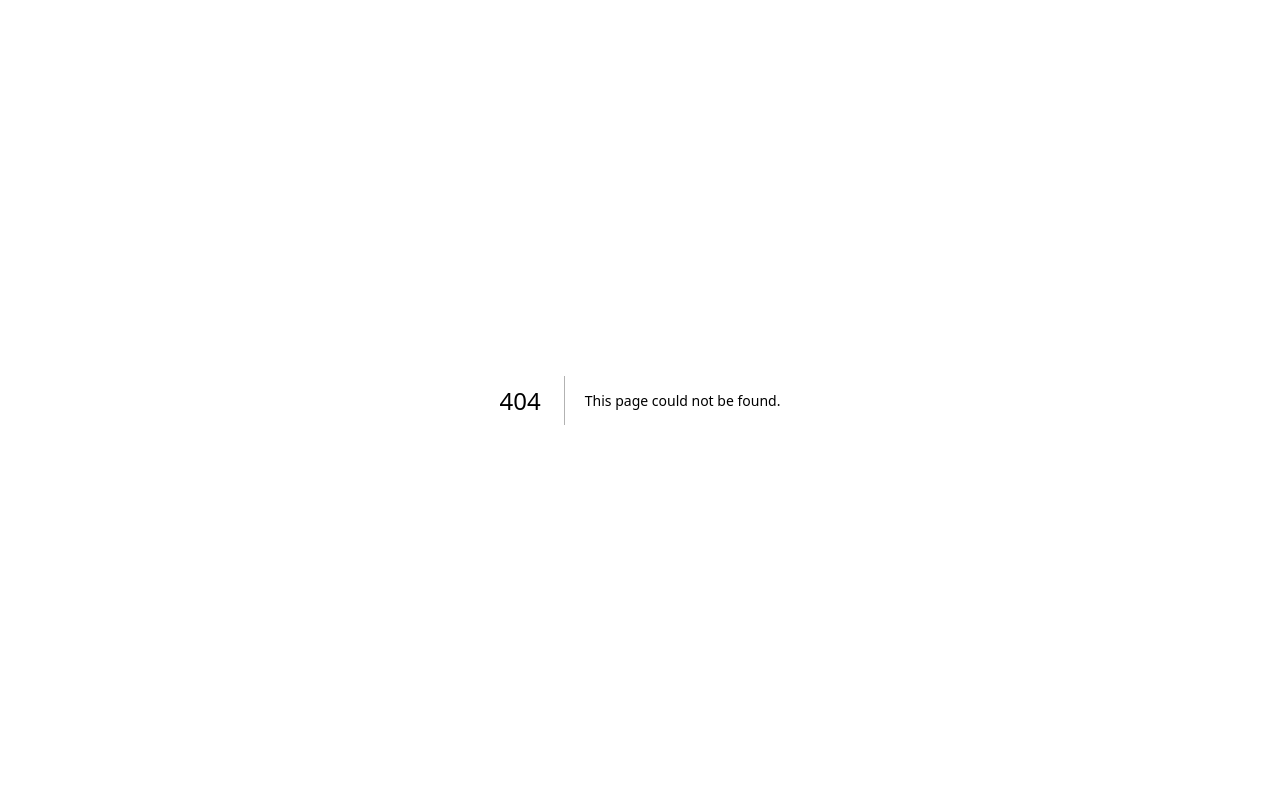
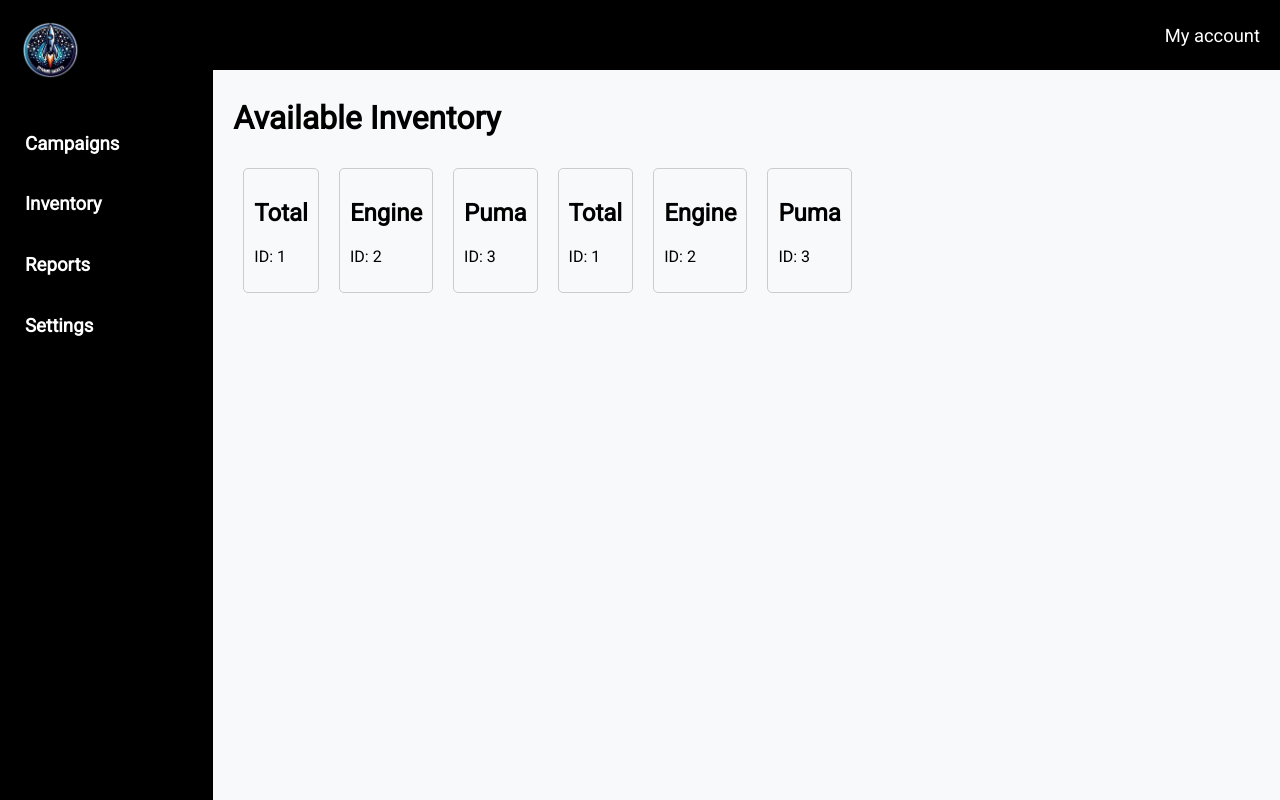
Before and after one commit to patra0o/AdServer-Advertisers-Publishers-Dashboard, a Next.js app: page /advertiser/dashboard/inventory in a window 1280 px wide. Before the commit this address had no page. Built offline with nearby package versions, Linux system fonts and the light colour scheme.

Commit message:
Advertisment bug fixed. CRUD operations for adding ads implemented

```diff
--- /dev/null
+++ b/src/app/advertiser/dashboard/inventory/page.tsx
@@ -0,0 +1,47 @@
+import React from 'react'
+
+const publishers = {
+    publisher1: {
+        id: 1,
+        name: "Total"
+    },
+    publisher2: {
+        id: 2,
+        name: "Engine"
+    },
+    publisher3: {
+        id: 3,
+        name: "Puma"
+    }, publisher4: {
+        id: 1,
+        name: "Total"
+    },
+    publisher5: {
+        id: 2,
+        name: "Engine"
+    },
+    publisher6: {
+        id: 3,
+        name: "Puma"
+    },
+}
+export default function InventoryPage() {
+    const publisherArray = Object.values(publishers);
+
+    return (
+        <div style={{ padding: "0 20px" }}>
+            <div style={{ marginTop: 80 }}>
+                <h1>Available Inventory</h1>
+            </div>
+            <div className='inventory-publishers-grid'>
+                {/* Map over the publisherArray to create a card for each publisher */}
+                {publisherArray.map((publisher) => (
+                    <div key={publisher.id} className="card" style={{ margin: '10px', padding: '10px', border: '1px solid #ccc', borderRadius: '5px' }}>
+                        <h2>{publisher.name}</h2>
+                        <p>ID: {publisher.id}</p>
+                    </div>
+                ))}
+            </div>
+        </div>
+    )
+}
--- a/src/app/advertiser/dashboard/layout.tsx
+++ b/src/app/advertiser/dashboard/layout.tsx
@@ -14,7 +14,7 @@ export default function DashboardLayout({
                     <img src='/dynamic-rockets-logo.png'></img>
                     <div className='advertiser-sidebar-nav'>
                         <h3><Link href="/advertiser/dashboard/" style={{textDecoration: "none", color: "#fff"}}>Campaigns</Link></h3>
-                        <h3>Inventory</h3>
+                        <h3><Link href="/advertiser/dashboard/inventory" style={{textDecoration: "none", color: "#fff"}}>Inventory</Link></h3>
                         <h3>Reports</h3>
                         <h3>Settings</h3>
                     </div>
--- a/src/app/globals.css
+++ b/src/app/globals.css
@@ -290,3 +290,9 @@ select {
 .file-upload-text {
   margin-right: 10px;
 }
+
+.inventory-publishers-grid {
+  display: flex;
+  width: 100%;
+
+}
```
Also changed, not shown: src/components/addAdvertisement.tsx (+3 -4 lines).
